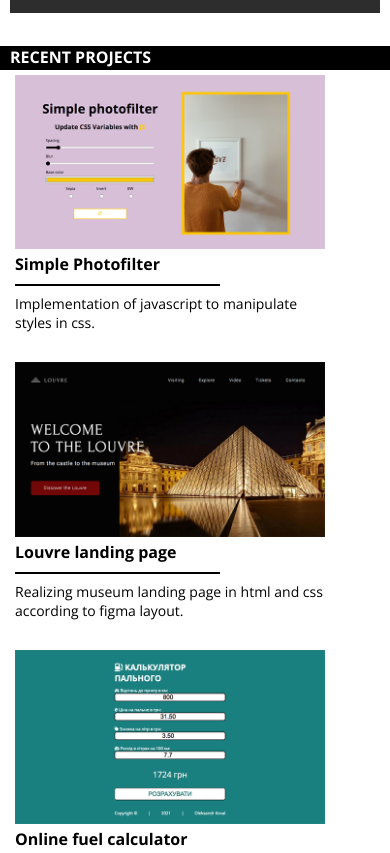
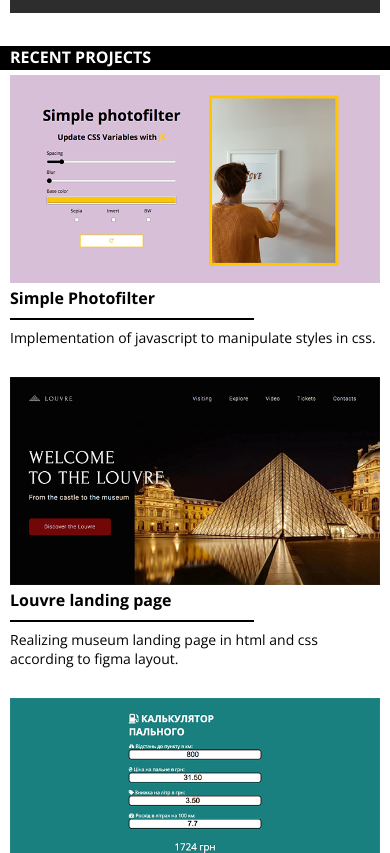
Before and after one commit to projectok92/rsschool-cv, a plain HTML site: page index.html in a window 390 px wide. Shown: the part 1678-2531 px from the top of the page. Drawn offline with nearby package versions, Linux system fonts and the light colour scheme.

Commit message:
fix: width for tiles in Recent projects section

```diff
--- a/css/style.css
+++ b/css/style.css
@@ -352,5 +352,21 @@
     justify-content: space-around;
   }
 
+  .tile {
+    width: 100%;
+    padding: 0;
+  }
+
+  .tiles {
+    width: 100%;
+    flex-direction: column;
+    align-items: center;
+  }
+
+  .tile-pic {
+    width: 100%;
+    max-width: 100%;
+}
+
 
 }
```
